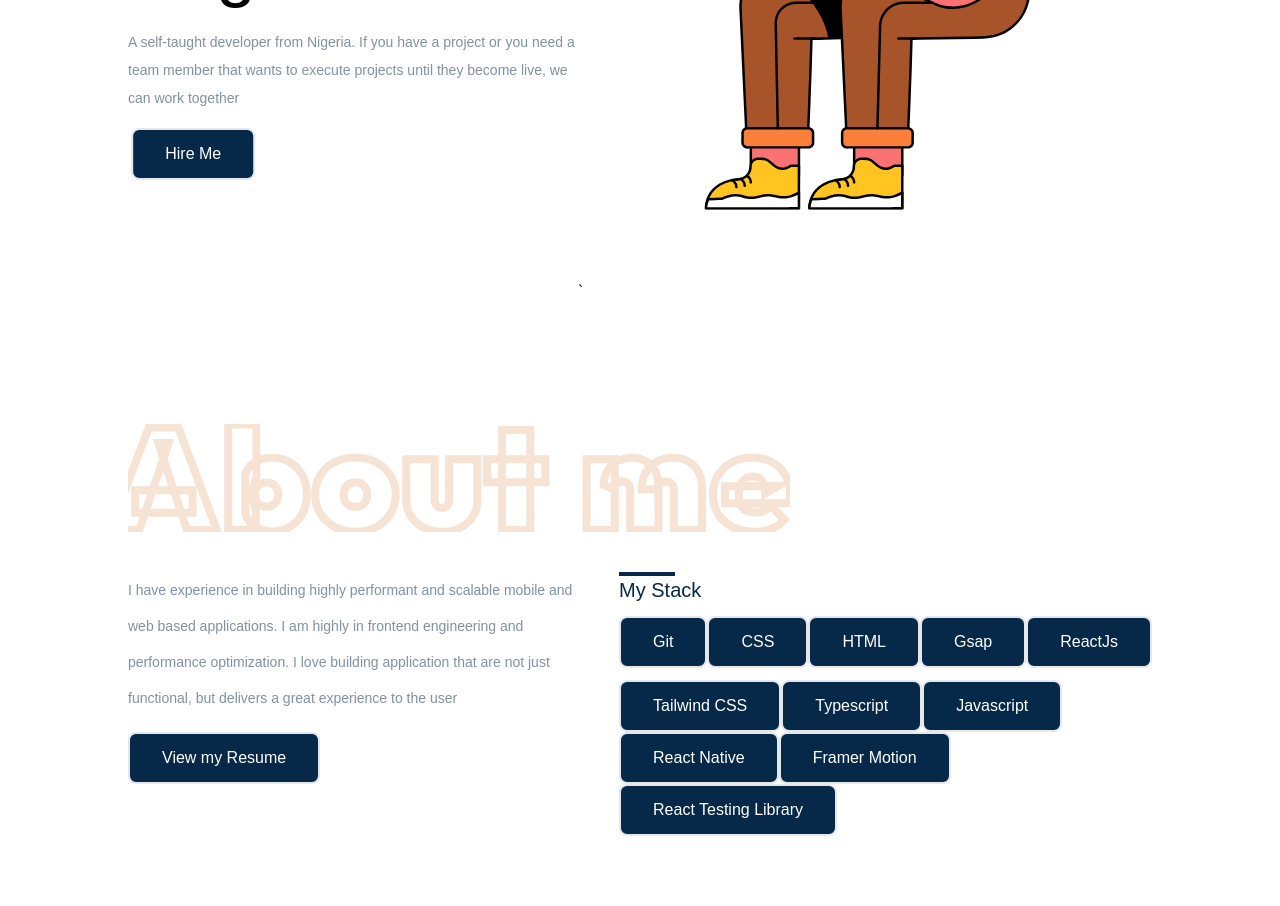
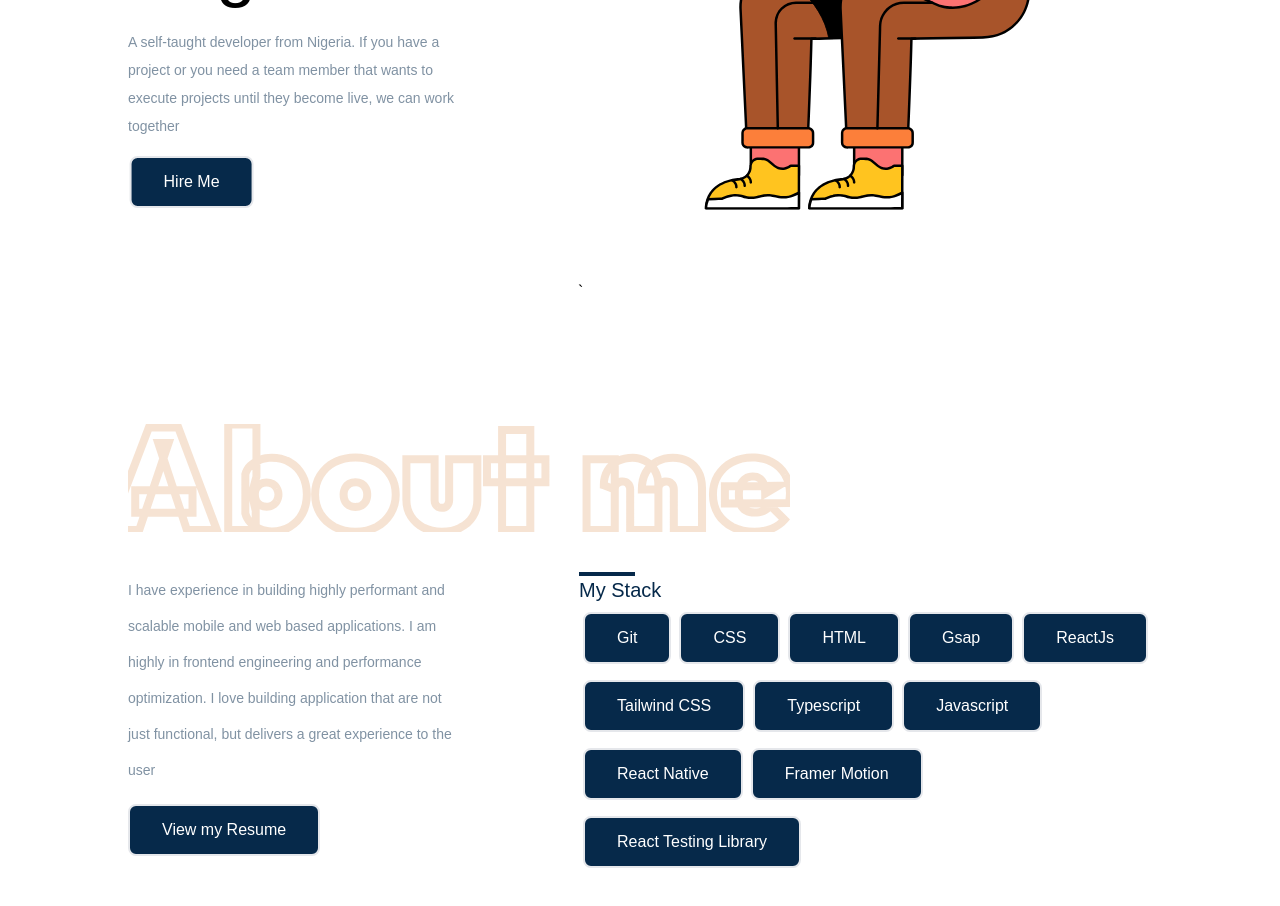
Before and after one commit to mightyFZeus/portfolionew, a React (Create React App) app: page / in a window 1280 px wide. Shown: the part 560-1466 px from the top of the page. Before the commit the page ends 1436 px from the top, so only its background shows below. Built offline with nearby package versions, Linux system fonts and the light colour scheme.

Commit message:
'transion'

```diff
--- a/public/index.html
+++ b/public/index.html
@@ -3,6 +3,7 @@
     <head>
         <meta charset="utf-8" />
         <link rel="icon" href="%PUBLIC_URL%/favicon.ico" />
+
         <meta name="viewport" content="width=device-width, initial-scale=1" />
         <meta name="theme-color" content="#000000" />
         <meta
@@ -14,10 +15,28 @@
         <link rel="manifest" href="%PUBLIC_URL%/manifest.json" />
 
         <title>Bolarin Olabisi</title>
+        <div class="cursor"> </div>
     </head>
     <body>
         <noscript>You need to enable JavaScript to run this app.</noscript>
         <div id="root"></div>
+    </body>
 
-  </body>
+    <script>
+        const cursor = document.querySelector(".cursor");
+
+        document.addEventListener("mousemove", (e) => {
+            cursor.setAttribute(
+                "style",
+                "top: " + (e.pageY - 10) + "px; left:" + (e.pageX - 10) + "px"
+            );
+        });
+
+        document.addEventListener("click", () => {
+            cursor.classList.add("expand");
+            setTimeout(() => {
+                cursor.classList.remove("expand");
+            }, 500);
+        });
+    </script>
 </html>
--- a/src/App.js
+++ b/src/App.js
@@ -11,6 +11,8 @@ function App() {
    const toggleMenu = () => {
        setOpen((prevOpen) => !prevOpen);
    };
+
+
 
     return (
         <div className="app ">
--- a/src/components/NavigationBar.jsx
+++ b/src/components/NavigationBar.jsx
@@ -57,12 +57,7 @@ const NavigationBar = ({ toggleMenu}) => {
             variants={navVariants}
             className="flex justify-between items-center w-full  lg:px-32 px-6 py-10"
         >
-            <img
-                src={logo}
-                alt="logo"
-                className="z-1000"
-
-            />
+            <img src={logo} alt="logo" className="z-1000" />
 
             <div className=" hidden lg:flex gap-10 ">
                 {navigationItems.map((item, index) => (
@@ -76,11 +71,11 @@ const NavigationBar = ({ toggleMenu}) => {
                             ease: "easeInOut",
                         }}
                         whileHover={{
-                            scale: 0.6,
+                            scale: 1.25,
                             fontStyle: "italic",
                             transition: {
                                 ease: "easeIn",
-                                duration: 0.6,
+                                duration: 0.4,
                             },
                         }}
                         className={
@@ -96,7 +91,12 @@ const NavigationBar = ({ toggleMenu}) => {
             </div>
             <div className="hidden lg:flex gap-10">
                 {iconBar.map((item, index) => (
-                    <a href={item.link} key={item.id}>
+                    <a
+                        href={item.link}
+                        target="_blank"
+                        rel="noreferrer"
+                        key={item.id}
+                    >
                         <motion.svg
                             animate={{ translateX: 0, translateY: 0 }}
                             initial={{ translateX: -50, translateY: -50 }}
@@ -110,7 +110,6 @@ const NavigationBar = ({ toggleMenu}) => {
                                 rotate: 360,
                                 transformOrigin: "center",
                             }}
-
                             width="24"
                             height="24"
                             viewBox="0 0 24 24"
--- a/src/index.css
+++ b/src/index.css
@@ -8,3 +8,63 @@
 .app{
 font-family: 'Poppins', sans-serif;
 }
+
+.cursor{
+    width:20px;
+    height: 20px;
+    border:1px solid #000;
+    border-radius: 50%;
+    position: absolute;
+    transition-duration: 200ms;
+    transition-timing-function: ease-out;
+    animation: cursorAnim .5s infinite alternate;
+}
+
+@keyframes cursorAnim {
+    from{
+        transform: scale(1);
+    }
+    to{
+        transform: scale(.7);
+    }
+}
+
+.cursor::after{
+    content: "";
+    width:20px;
+    height: 20px;
+    position: absolute;
+    border:4px solid #8092A3;
+    border-radius: 50%;
+    opacity: .5;
+    /* top: -8px;
+    left:-8px; */
+      animation: cursorAnim2 .5s infinite alternate;
+
+}
+
+.expand{
+    animation: cursorAnim3 .5s forwards ;
+    border: 1px solid red;
+}
+@keyframes cursorAnim2 {
+    from{
+        transform: scale(.5);
+    }
+    to{
+        transform: scale(2.1);
+    }
+}
+
+@keyframes cursorAnim3 {
+    0%{
+        transform: scale(1);
+    }
+    50%{
+        transform: scale(3);
+    }
+    100%{
+        transform: scale(1);
+        opacity: 0;
+    }
+}
--- a/src/sections/AboutSection.jsx
+++ b/src/sections/AboutSection.jsx
@@ -51,7 +51,7 @@ const AboutSection = () => {
                         hidden: { y: 20 },
                     }}
                 >
-                    <p className="text-textGray leading-9  text-sm lg:w-11/12">
+                    <p className="text-textGray leading-9  text-sm lg:w-3/4">
                         {about}
                     </p>
                     <div className="mt-4">
@@ -71,24 +71,27 @@ const AboutSection = () => {
                                 variants={{
                                     visible: {
                                         opacity: 1,
-                                        translateX: 0,
-                                        translateY: 0,
+                                        x: 0,
+                                        // translateY: 0,
                                         transition: {
                                             duration: 1,
                                             ease: "easeInOut",
-                                            bounce: 1,
-                                            delay: index * 0.5,
+                                            bounce: 0.1,
+                                            delay: index * 0.1,
+                                            type: "spring",
                                         },
                                     },
                                     hidden: {
                                         opacity: 0,
-                                        translateY: -50,
-                                        translateX: -50,
+                                        // translateY: -50,
+                                        x: "100vw",
                                     },
                                 }}
-                                className="my-3"
+                                className=""
                             >
-                                <PrimaryButton text={item} />
+                                <div className="mx-1 my-2">
+                                    <PrimaryButton text={item} />
+                                </div>
                             </motion.div>
                         ))}
                     </div>
@@ -105,10 +108,11 @@ const AboutSection = () => {
                                         translateX: 0,
                                         translateY: 0,
                                         transition: {
+                                            type: "spring",
                                             duration: 1,
                                             ease: "easeInOut",
-                                            bounce: 1,
-                                            delay: index * 0.5,
+                                            bounce: 0.1,
+                                            delay: index * 0.1,
                                         },
                                     },
                                     hidden: {
@@ -119,7 +123,9 @@ const AboutSection = () => {
                                 }}
                                 className=""
                             >
-                                <PrimaryButton text={item} />
+                                <div className="mx-1 my-2">
+                                    <PrimaryButton text={item} />
+                                </div>
                             </motion.div>
                         ))}
                     </div>
--- a/src/sections/CallToActionSection.jsx
+++ b/src/sections/CallToActionSection.jsx
@@ -53,7 +53,7 @@ const CallToActionSection = () => {
                         initial="hidden"
                         animate="visible"
                         variants={variant}
-                        className="text-textGray text-sm mt-6 leading-7"
+                        className="text-textGray text-sm mt-6 lg:w-3/4 leading-7"
                     >
                         {description}
                     </motion.p>
```
Also changed, not shown: src/utils/constants.js (+8 -8 lines). Lines whose indentation alone changed are shown as unchanged.
